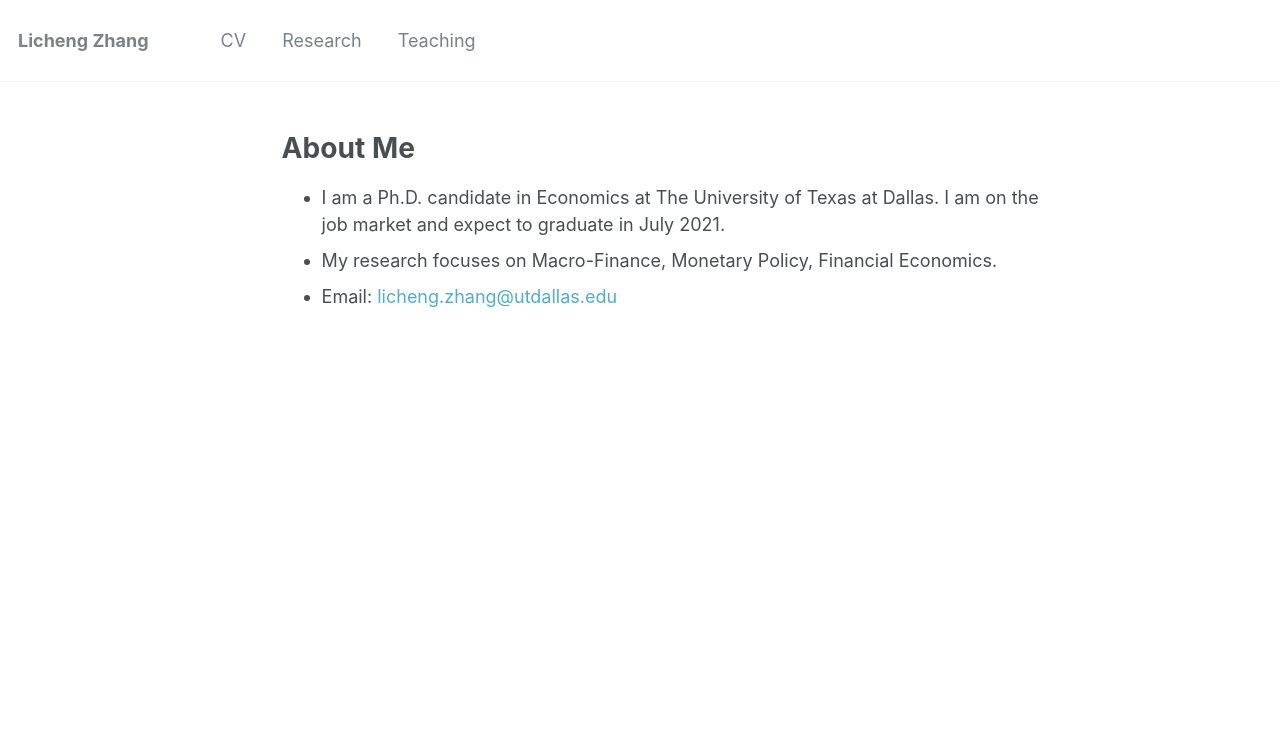
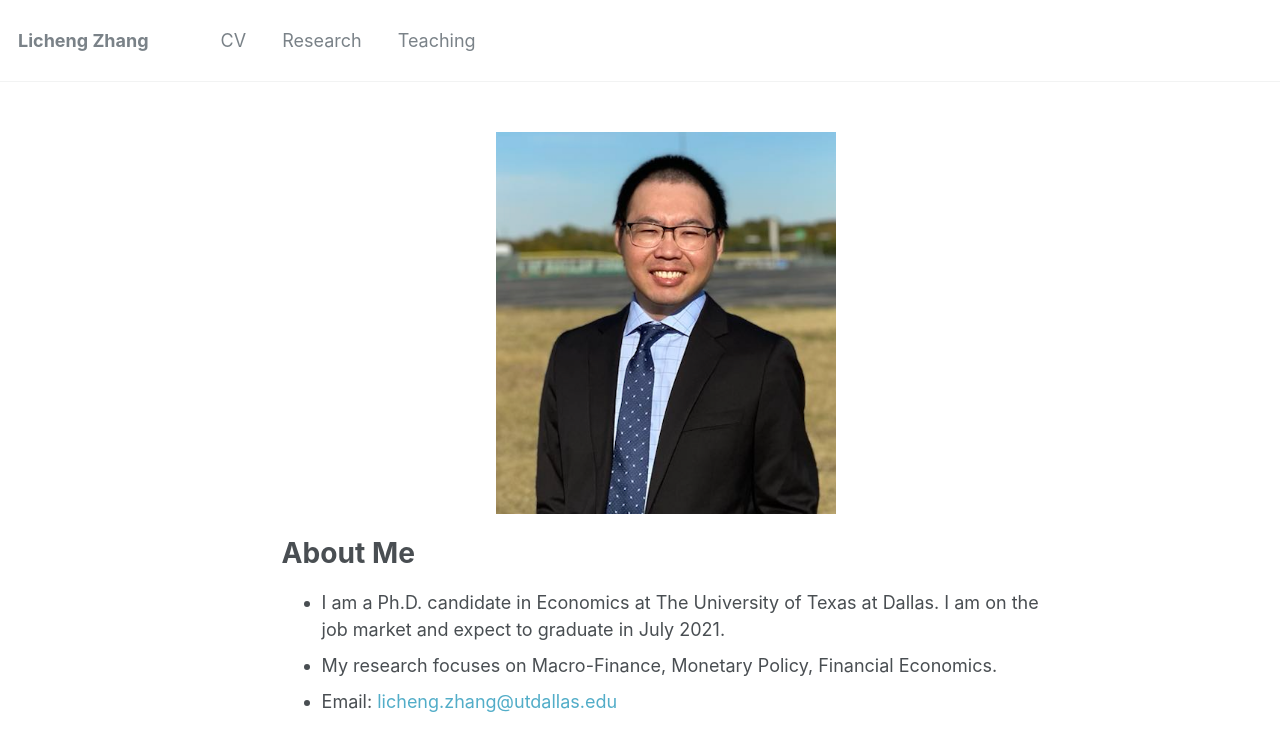
Before and after one commit to lichengzh/lichengzh.github.io, a Jekyll site: the page built from _pages/about.md, in a window 1280 px wide. Shown: the top 751 px of the page. Built offline with Jekyll 4.4.1, drawn with Linux system fonts in a browser that asks for light colours.

Commit message:
Update about.md

```diff
--- a/_pages/about.md
+++ b/_pages/about.md
@@ -8,6 +8,9 @@ redirect_from:
   - /about.html
 ---
 
+<p align="center">
+   <img src="https://lichengzh.github.io/files/p2.png?raw=true" alt="Photo" style="width: 340px;"/>
+</p>
 
 
 
```
